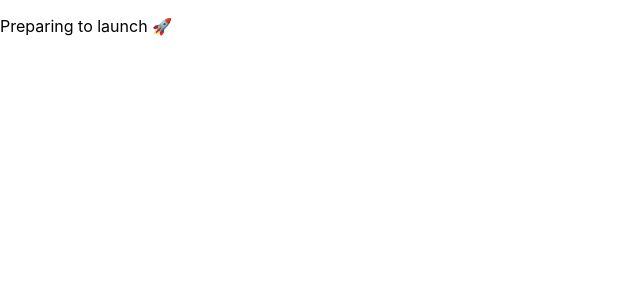
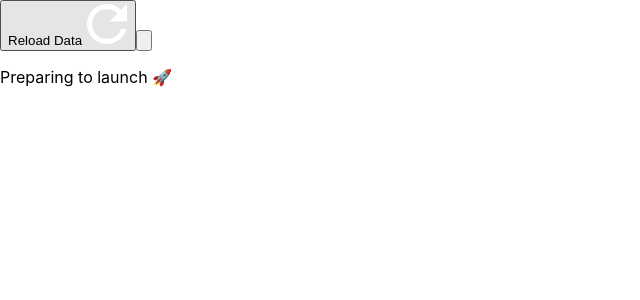
Before and after one commit to crmcleod/XDesign-coding-challenge, a React (Create React App) app: page / in a window 1280 px wide. Shown: the top 300 px of the page, without its empty margins (0-640 px from the left). Built offline with nearby package versions, Linux system fonts and the light colour scheme; no server answers.

Commit message:
Reload button functionality implemented and props passed down

```diff
--- a/src/components/Button.js
+++ b/src/components/Button.js
@@ -1,10 +1,13 @@
 import React from 'react'
 
-const Button = ({ }) => {
+const Button = ({ buttonFunction, buttonId, buttonText, icon, functionParams }) => {
 
+    const handleClick = () => {
+        buttonFunction(functionParams)
+    }
     return(
         <>
-            {/* Button here */}
+            <button onClick={ handleClick } id={ buttonId }> { buttonText } <img src={ icon }/> </button>
         </>
     )
 }
--- a/src/components/LaunchInformation.js
+++ b/src/components/LaunchInformation.js
@@ -4,12 +4,12 @@ import dateFormat from 'dateformat'
 const LaunchInformation = ({ launchData }) => {
     return(
         <>
-            <div>
-                <span> # { launchData.launch_year } </span>
+            <li>
+                <span> # { launchData.flight_number } </span>
                 <span> { launchData.mission_name } </span>
                 <span> { dateFormat(launchData.launch_date_utc, "dS mmm yyyy") } </span>
                 <span> { launchData.rocket.rocket_name } </span>
-            </div>
+            </li>
         </>
     )
 }
--- a/src/components/LaunchList.js
+++ b/src/components/LaunchList.js
@@ -11,7 +11,9 @@ const LaunchList = ({ launchesData }) => {
 
     return(
         <>
-            { launchDataNodes }
+            <ul>
+              { launchDataNodes }
+            </ul>
         </>
     )
 }
--- a/src/containers/HeaderContainer.js
+++ b/src/containers/HeaderContainer.js
@@ -1,13 +1,14 @@
 import React from 'react'
 import Button from '../components/Button'
 import HeaderLogo from '../components/HeaderLogo'
+import refreshIcon from '../assets/icon/refresh@3x.png'
 
-const HeaderContainer = ({ }) => {
+const HeaderContainer = ({ reloadData, apiURL }) => {
 
     return(
         <>
             <HeaderLogo />
-            <Button />
+            <Button buttonFunction={ reloadData } buttonId={ 'reload-button' } buttonText={ 'Reload Data' } icon={ refreshIcon } functionParams={ apiURL }/>
         </>
     )
 }
--- a/src/containers/MainContainer.js
+++ b/src/containers/MainContainer.js
@@ -52,7 +52,7 @@ const MainContainer = () => {
 
     return(
         <>
-            <HeaderContainer reloadData={ fetchData } />
+            <HeaderContainer reloadData={ fetchData } apiURL={ apiURL }/>
             {/* Launch logo here */}
             <FilterContainer launchYears={ launchYears } />
             { launchDataForDisplay ?
```
Also changed, not shown: 1 other file (tests, documents, lock files or other folders).
